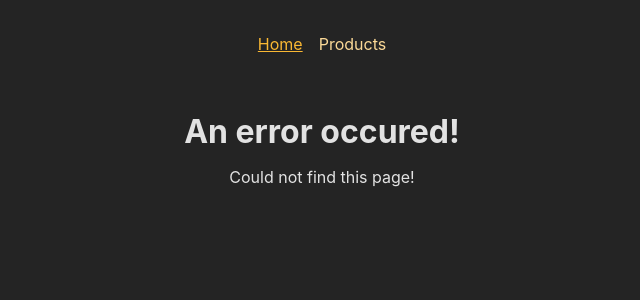
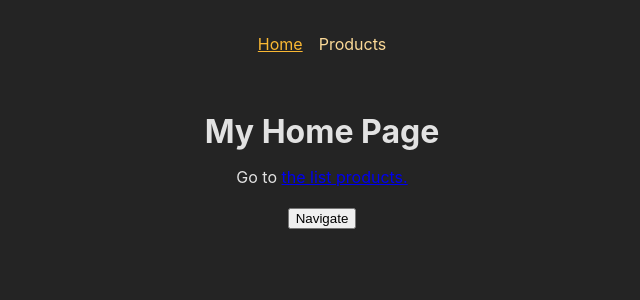
Before and after one commit to sheptianbagjautama/react-routing, a React (Create React App) app: page / in a window 1280 px wide. Shown: the top 300 px of the page, without its empty margins (318-958 px from the left). Built offline with nearby package versions, Linux system fonts and the light colour scheme.

Commit message:
Working with index routes

```diff
--- a/src/App.js
+++ b/src/App.js
@@ -24,13 +24,13 @@ import ProductDetailPage from "./pages/ProductDetail";
 const router = createBrowserRouter([
   {
     //this absolute path
-    path: "/root",
+    path: "/",
     element: <RootLayout />,
     errorElement: <ErrorPage />,
     children: [
       //without slash --> relative path , so this path depending to parent ,
       //example when navigate to relative path will become like this "/root/products" or /root/products/3"
-      { path: "", element: <HomePage /> },
+      { index: true, element: <HomePage /> }, // path: ''
       { path: "products", element: <ProductsPage /> },
       { path: "products/:productId", element: <ProductDetailPage /> },
     ],
```
